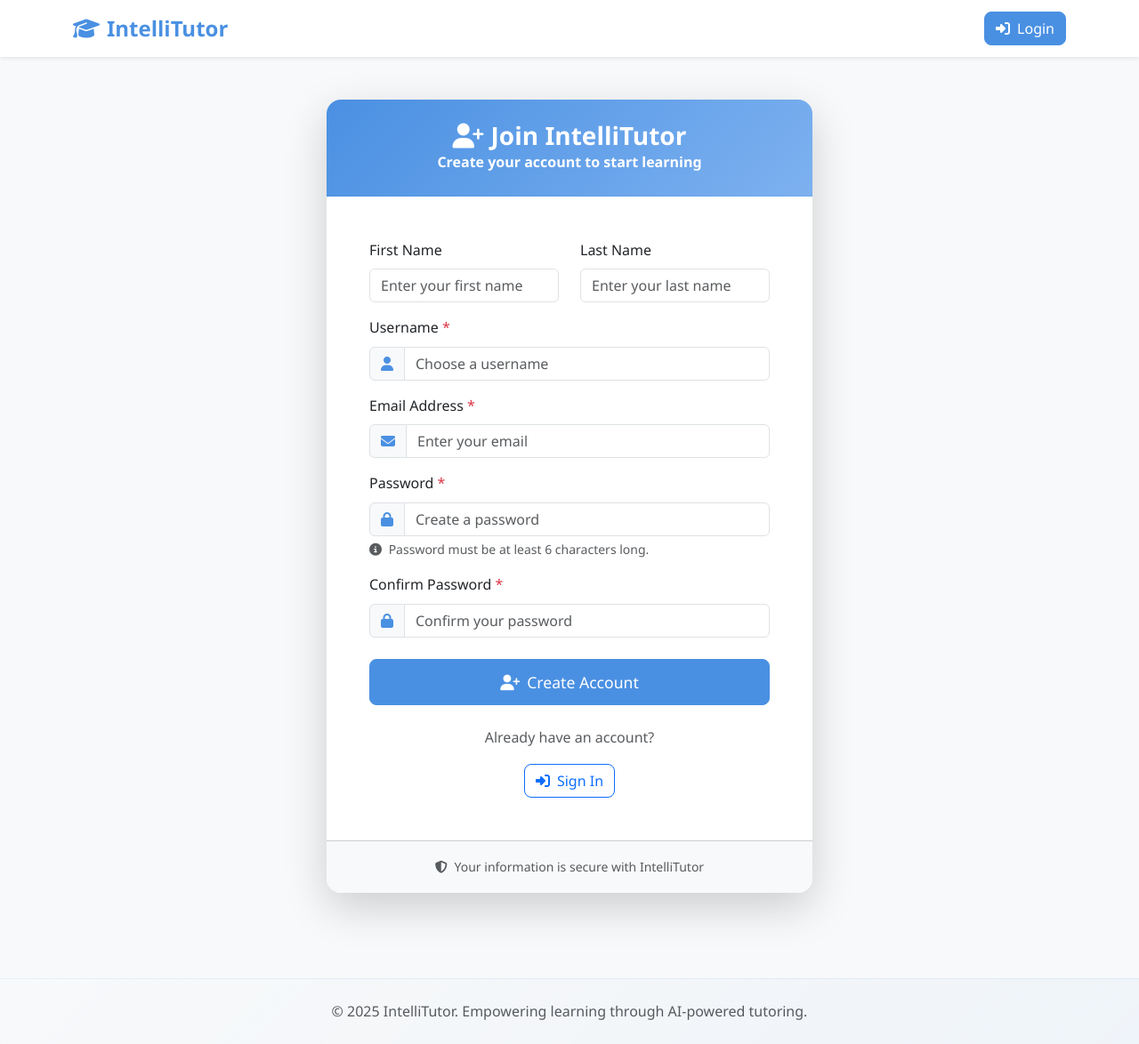
After one commit to theoneste2060/IntelliTutorSystem, a Flask app: page /auth/register in a window 1280 px wide. The commit adds this page. Shown: the whole page at 89% size. Run offline with Flask 3, Linux system fonts and the light colour scheme; some libraries are stand-ins or nearby versions.

Commit message:
Implement user login and registration system with admin and student roles
Adds SQLite database, Flask-Login, user models, login/register routes, and templates, replacing Replit Auth.

Replit-Commit-Author: Agent
Replit-Commit-Session-Id: 51e534d0-e825-4db8-bcbc-a43e286383a1
Replit-Commit-Screenshot-Url: https://storage.googleapis.com/screenshot-production-us-central1/e291e08c-bff4-463b-9eb2-618f1c4a1463/77705b47-fdb1-4c99-818e-f478be6dd727.jpg

```diff
--- a/app.py
+++ b/app.py
@@ -16,8 +16,8 @@ app = Flask(__name__)
 app.secret_key = os.environ.get("SESSION_SECRET")
 app.wsgi_app = ProxyFix(app.wsgi_app, x_proto=1, x_host=1) # needed for url_for to generate with https
 
-# Database configuration
-app.config["SQLALCHEMY_DATABASE_URI"] = os.environ.get("DATABASE_URL", "sqlite:///intellitutor.db")
+# Database configuration - Using SQLite for reliable storage
+app.config["SQLALCHEMY_DATABASE_URI"] = "sqlite:///intellitutor.db"
 app.config["SQLALCHEMY_TRACK_MODIFICATIONS"] = False
 app.config["SQLALCHEMY_ENGINE_OPTIONS"] = {
     'pool_pre_ping': True,
--- a/routes.py
+++ b/routes.py
@@ -1,7 +1,7 @@
 from flask import render_template, request, redirect, url_for, flash, session
 from flask_login import current_user
 from app import app, db
-from replit_auth import require_login, make_replit_blueprint
+from auth import auth_bp, require_login, require_admin
 from models import User, Question, Answer
 from data_store import (
     get_random_question,
@@ -14,8 +14,8 @@ from data_store import (
 )
 import random
 
-# Register the Replit Auth blueprint
-app.register_blueprint(make_replit_blueprint(), url_prefix="/auth")
+# Register the auth blueprint
+app.register_blueprint(auth_bp, url_prefix="/auth")
 
 # Make session permanent
 @app.before_request
@@ -95,13 +95,12 @@ def submit_answer():
     feedback = scoring_result['feedback']
 
     # Save answer to database
-    answer = Answer(
-        user_id=current_user.id,
-        question_id=question_id,
-        user_answer=user_answer,
-        score=score,
-        feedback=feedback
-    )
+    answer = Answer()
+    answer.user_id = current_user.id
+    answer.question_id = question_id
+    answer.user_answer = user_answer
+    answer.score = score
+    answer.feedback = feedback
     db.session.add(answer)
 
     # Update user statistics
@@ -122,12 +121,9 @@ def submit_answer():
                          feedback=feedback)
 
 @app.route('/admin/dashboard')
-@require_login
+@require_admin
 def admin_dashboard():
     """Admin dashboard for managing questions and viewing statistics"""
-    if current_user.role != 'admin':
-        flash('Access denied. Admin privileges required.', 'error')
-        return redirect(url_for('student_dashboard'))
 
     # Get all subjects and their question counts
     subjects = get_all_subjects()
@@ -155,12 +151,9 @@ def admin_dashboard():
                          sample_questions=SAMPLE_QUESTIONS)
 
 @app.route('/admin/upload', methods=['POST'])
-@require_login
+@require_admin
 def upload_exam():
     """Mock PDF upload functionality (UI only)"""
-    if current_user.role != 'admin':
-        flash('Access denied. Admin privileges required.', 'error')
-        return redirect(url_for('student_dashboard'))
 
     if 'exam_file' not in request.files:
         flash('No file selected.', 'warning')
@@ -171,7 +164,7 @@ def upload_exam():
         flash('No file selected.', 'warning')
         return redirect(url_for('admin_dashboard'))
 
-    if file and file.filename.lower().endswith('.pdf'):
+    if file and file.filename and file.filename.lower().endswith('.pdf'):
         # Mock processing - in a real system, this would process the PDF
         flash(f'Mock: PDF "{file.filename}" uploaded successfully! In a real system, this would be processed to extract questions.', 'success')
     else:
@@ -180,25 +173,22 @@ def upload_exam():
     return redirect(url_for('admin_dashboard'))
 
 @app.route('/admin/set_role/<user_id>/<role>')
-@require_login
+@require_admin
 def set_user_role(user_id, role):
     """Set a user's role (admin function)"""
-    if current_user.role != 'admin':
-        flash('Access denied. Admin privileges required.', 'error')
-        return redirect(url_for('student_dashboard'))
 
     if role not in ['student', 'admin']:
         flash('Invalid role specified.', 'error')
         return redirect(url_for('admin_dashboard'))
 
-    user = User.query.get(user_id)
+    user = User.query.get(int(user_id))
     if not user:
         flash('User not found.', 'error')
         return redirect(url_for('admin_dashboard'))
 
     user.role = role
     db.session.commit()
-    flash(f'User {user.first_name or user.email} role updated to {role}.', 'success')
+    flash(f'User {user.first_name or user.username} role updated to {role}.', 'success')
 
     return redirect(url_for('admin_dashboard'))
 
--- /dev/null
+++ b/templates/auth/register.html
@@ -0,0 +1,138 @@
+{% extends "base.html" %}
+
+{% block title %}Register - IntelliTutor{% endblock %}
+
+{% block content %}
+<div class="container py-5">
+    <div class="row justify-content-center">
+        <div class="col-md-8 col-lg-6">
+            <div class="card shadow-lg border-0">
+                <div class="card-header bg-primary-gradient text-white text-center py-4">
+                    <h3 class="fw-bold mb-0">
+                        <i class="fas fa-user-plus me-2"></i>Join IntelliTutor
+                    </h3>
+                    <p class="mb-0 opacity-90">Create your account to start learning</p>
+                </div>
+
+                <div class="card-body p-5">
+                    <form method="POST" class="needs-validation" novalidate>
+                        <div class="row">
+                            <div class="col-md-6 mb-3">
+                                <label for="first_name" class="form-label fw-medium">First Name</label>
+                                <input type="text" class="form-control" id="first_name" name="first_name"
+                                       placeholder="Enter your first name">
+                            </div>
+                            <div class="col-md-6 mb-3">
+                                <label for="last_name" class="form-label fw-medium">Last Name</label>
+                                <input type="text" class="form-control" id="last_name" name="last_name"
+                                       placeholder="Enter your last name">
+                            </div>
+                        </div>
+
+                        <div class="mb-3">
+                            <label for="username" class="form-label fw-medium">Username <span class="text-danger">*</span></label>
+                            <div class="input-group">
+                                <span class="input-group-text bg-light">
+                                    <i class="fas fa-user text-primary"></i>
+                                </span>
+                                <input type="text" class="form-control" id="username" name="username"
+                                       placeholder="Choose a username" required>
+                            </div>
+                            <div class="invalid-feedback">
+                                Please provide a valid username.
+                            </div>
+                        </div>
+
+                        <div class="mb-3">
+                            <label for="email" class="form-label fw-medium">Email Address <span class="text-danger">*</span></label>
+                            <div class="input-group">
+                                <span class="input-group-text bg-light">
+                                    <i class="fas fa-envelope text-primary"></i>
+                                </span>
+                                <input type="email" class="form-control" id="email" name="email"
+                                       placeholder="Enter your email" required>
+                            </div>
+                            <div class="invalid-feedback">
+                                Please provide a valid email address.
+                            </div>
+                        </div>
+
+                        <div class="mb-3">
+                            <label for="password" class="form-label fw-medium">Password <span class="text-danger">*</span></label>
+                            <div class="input-group">
+                                <span class="input-group-text bg-light">
+                                    <i class="fas fa-lock text-primary"></i>
+                                </span>
+                                <input type="password" class="form-control" id="password" name="password"
+                                       placeholder="Create a password" required minlength="6">
+                            </div>
+                            <div class="form-text">
+                                <i class="fas fa-info-circle me-1"></i>
+                                Password must be at least 6 characters long.
+                            </div>
+                            <div class="invalid-feedback">
+                                Password must be at least 6 characters long.
+                            </div>
+                        </div>
+
+                        <div class="mb-4">
+                            <label for="confirm_password" class="form-label fw-medium">Confirm Password <span class="text-danger">*</span></label>
+                            <div class="input-group">
+                                <span class="input-group-text bg-light">
+                                    <i class="fas fa-lock text-primary"></i>
+                                </span>
+                                <input type="password" class="form-control" id="confirm_password" name="confirm_password"
+                                       placeholder="Confirm your password" required>
+                            </div>
+                            <div class="invalid-feedback">
+                                Passwords must match.
+                            </div>
+                        </div>
+
+                        <div class="d-grid mb-4">
+                            <button type="submit" class="btn btn-primary btn-lg">
+                                <i class="fas fa-user-plus me-2"></i>Create Account
+                            </button>
+                        </div>
+                    </form>
+
+                    <div class="text-center">
+                        <p class="text-muted mb-3">Already have an account?</p>
+                        <a href="{{ url_for('auth.login') }}" class="btn btn-outline-primary">
+                            <i class="fas fa-sign-in-alt me-2"></i>Sign In
+                        </a>
+                    </div>
+                </div>
+
+                <div class="card-footer bg-light text-center py-3">
+                    <small class="text-muted">
+                        <i class="fas fa-shield-alt me-1"></i>
+                        Your information is secure with IntelliTutor
+                    </small>
+                </div>
+            </div>
+        </div>
+    </div>
+</div>
+
+<script>
+// Password confirmation validation
+document.getElementById('confirm_password').addEventListener('input', function() {
+    const password = document.getElementById('password').value;
+    const confirmPassword = this.value;
+
+    if (password !== confirmPassword) {
+        this.setCustomValidity('Passwords do not match');
+    } else {
+        this.setCustomValidity('');
+    }
+});
+
+document.getElementById('password').addEventListener('input', function() {
+    const confirmPassword = document.getElementById('confirm_password');
+    if (confirmPassword.value) {
+        confirmPassword.dispatchEvent(new Event('input'));
+    }
+});
+</script>
+{% endblock %}
--- a/templates/base.html
+++ b/templates/base.html
@@ -29,12 +29,8 @@
                     {% if current_user.is_authenticated %}
                         <li class="nav-item dropdown">
                             <a class="nav-link dropdown-toggle d-flex align-items-center" href="#" id="navbarDropdown" role="button" data-bs-toggle="dropdown">
-                                {% if current_user.profile_image_url %}
-                                    <img src="{{ current_user.profile_image_url }}" alt="Profile" class="rounded-circle me-2" width="30" height="30" style="object-fit: cover;">
-                                {% else %}
-                                    <i class="fas fa-user-circle me-2 fs-4"></i>
-                                {% endif %}
-                                {{ current_user.first_name or current_user.email or 'User' }}
+                                <i class="fas fa-user-circle me-2 fs-4"></i>
+                                {{ current_user.first_name or current_user.username or 'User' }}
                                 {% if current_user.role == 'admin' %}
                                     <span class="badge bg-warning text-dark ms-2">Admin</span>
                                 {% endif %}
@@ -50,14 +46,14 @@
                                     </a></li>
                                 {% endif %}
                                 <li><hr class="dropdown-divider"></li>
-                                <li><a class="dropdown-item" href="{{ url_for('replit_auth.logout') }}">
+                                <li><a class="dropdown-item" href="{{ url_for('auth.logout') }}">
                                     <i class="fas fa-sign-out-alt me-2"></i>Logout
                                 </a></li>
                             </ul>
                         </li>
                     {% else %}
                         <li class="nav-item">
-                            <a class="btn btn-primary" href="{{ url_for('replit_auth.login') }}">
+                            <a class="btn btn-primary" href="{{ url_for('auth.login') }}">
                                 <i class="fas fa-sign-in-alt me-2"></i>Login
                             </a>
                         </li>
--- a/templates/landing.html
+++ b/templates/landing.html
@@ -18,7 +18,7 @@
                         and adaptive questioning designed to help you excel in your studies.
                     </p>
                     <div class="hero-buttons">
-                        <a href="{{ url_for('replit_auth.login') }}" class="btn btn-light btn-lg me-3">
+                        <a href="{{ url_for('auth.login') }}" class="btn btn-light btn-lg me-3">
                             <i class="fas fa-rocket me-2"></i>Start Learning Now
                         </a>
                         <a href="#features" class="btn btn-outline-light btn-lg">
@@ -147,7 +147,7 @@
             <div class="col-12 text-center">
                 <h2 class="display-5 fw-bold mb-4">Ready to Excel in Your Studies?</h2>
                 <p class="lead mb-4">Join thousands of students who are already improving their grades with IntelliTutor</p>
-                <a href="{{ url_for('replit_auth.login') }}" class="btn btn-light btn-lg">
+                <a href="{{ url_for('auth.login') }}" class="btn btn-light btn-lg">
                     <i class="fas fa-sign-in-alt me-2"></i>Get Started Now - It's Free!
                 </a>
             </div>
```
Also changed, not shown: auth.py (added, +137 -0 lines), create_demo_accounts.py (added, +44 -0 lines), models.py (+17 -20 lines), reset_database.py (added, +65 -0 lines), templates/auth/login.html (added, +122 -0 lines), instance/intellitutor.db (added).
